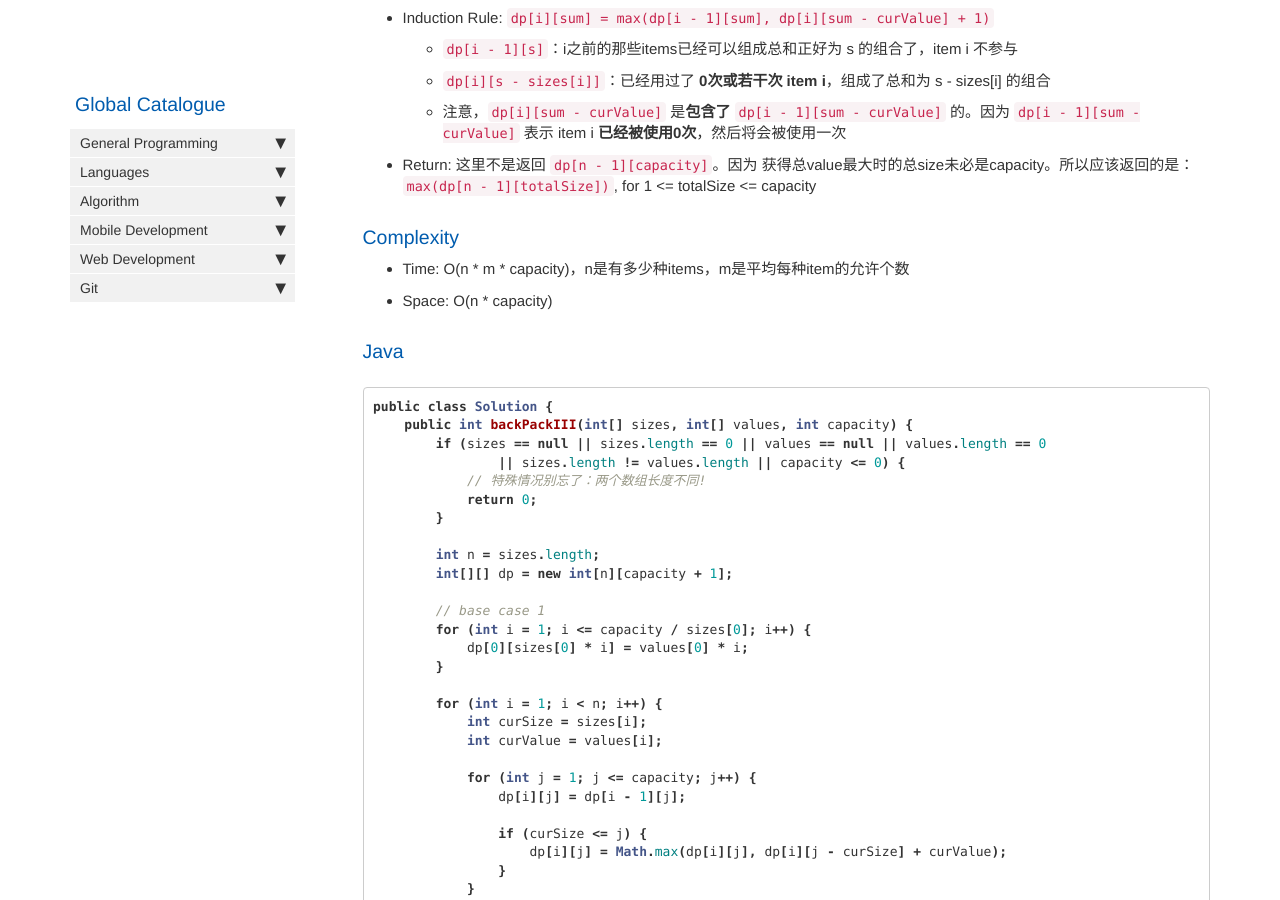
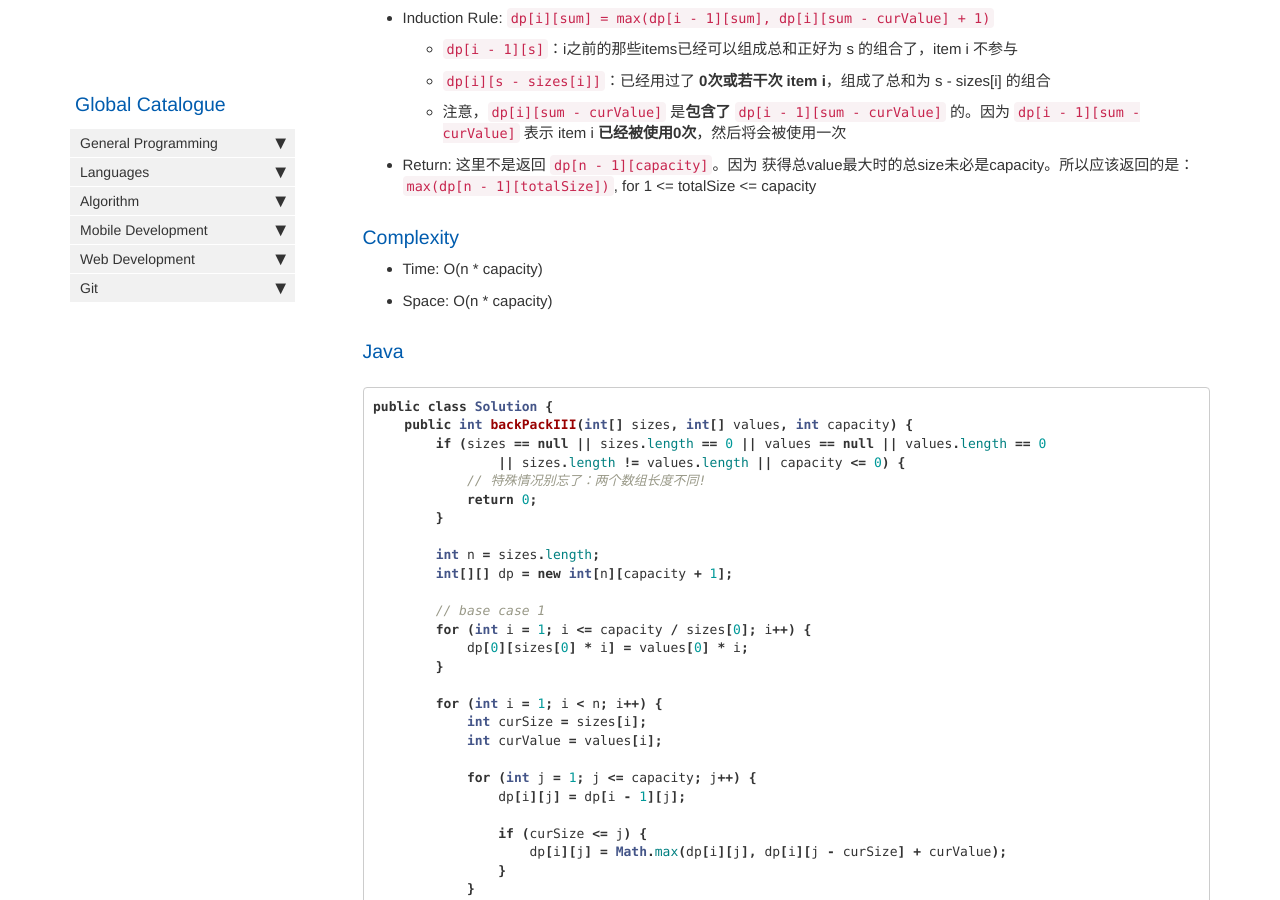
Before and after one commit to HungryOrc/hungryorc.github.io, a Jekyll site: the page built from pages/algorithm/algorithm_backpack_unlimited_2Attr_returnMaxTotalValue.md, in a window 1280 px wide and 900 px high, scrolled down 734 px. Built offline with Jekyll 4.4.1, drawn with Linux system fonts in a browser that asks for light colours; nearby versions of some CDN libraries; comment, search, counter and statistics services are not loaded.

Commit message:
Update algorithm_backpack_unlimited_2Attr_returnMaxTotalValue.md

```diff
--- a/pages/algorithm/algorithm_backpack_unlimited_2Attr_returnMaxTotalValue.md
+++ b/pages/algorithm/algorithm_backpack_unlimited_2Attr_returnMaxTotalValue.md
@@ -31,7 +31,7 @@ Unlimited 的意思是 每个item可以被取用 0次到无限次。每个item
 * Return: 这里不是返回 `dp[n - 1][capacity]`。因为 获得总value最大时的总size未必是capacity。所以应该返回的是：`max(dp[n - 1][totalSize])`, for 1 <= totalSize <= capacity
 
 ### Complexity
-* Time: O(n * m * capacity)，n是有多少种items，m是平均每种item的允许个数
+* Time: O(n * capacity)
 * Space: O(n * capacity)
 
 ### Java
```
